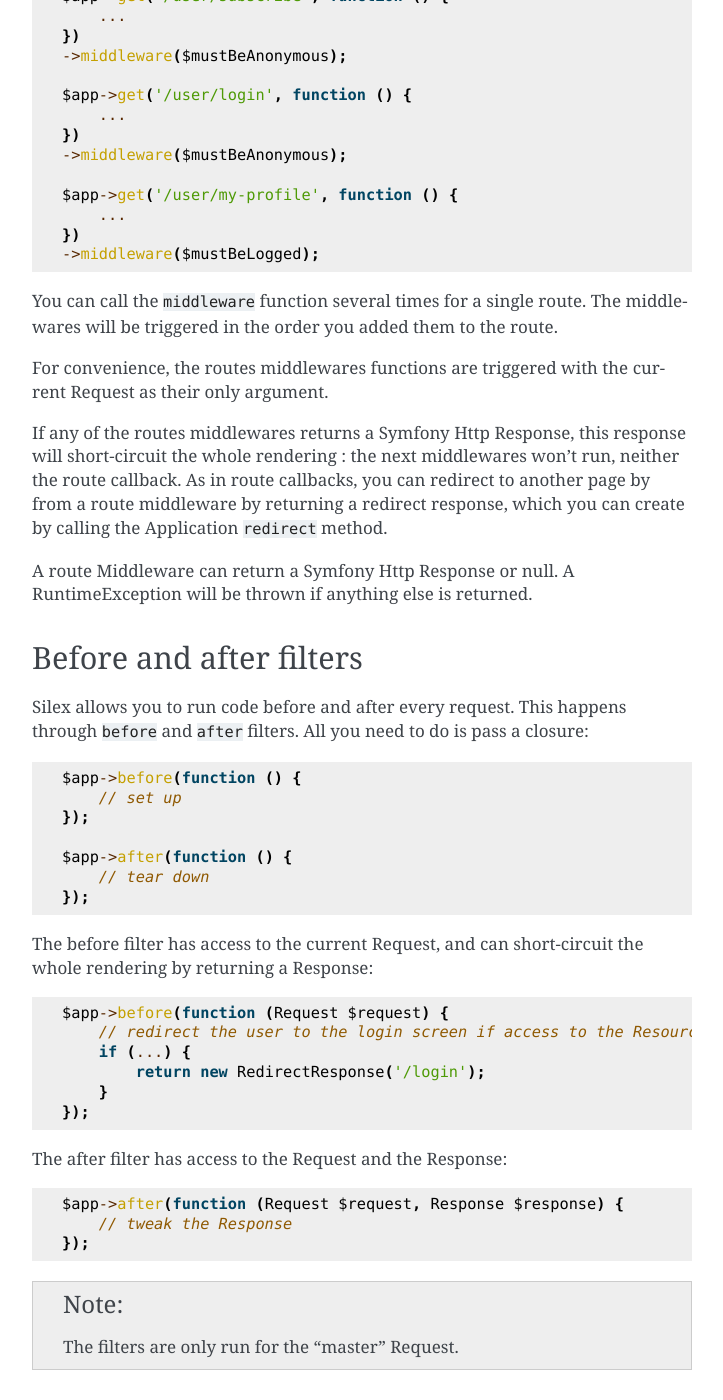
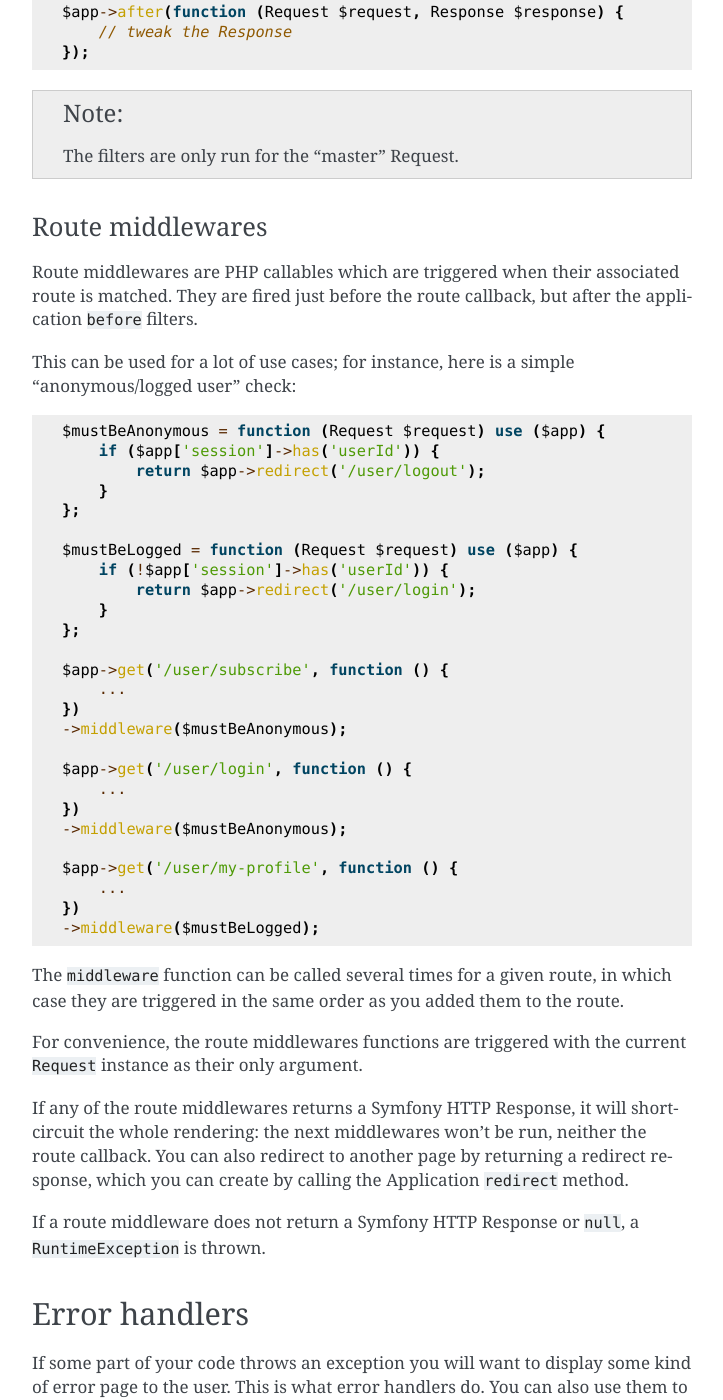
Before and after one commit to silexphp/Silex, a Sphinx documentation site: the page built from doc/usage.rst, in a window 1280 px wide and 1400 px high, scrolled down 8216 px. Shown: the whole window, without its empty margins (388-1111 px from the left). Built offline with Sphinx 7.4.7, drawn with Linux system fonts in a browser that asks for light colours; some of the changed text lies outside the part shown.

Commit message:
tweaked documentation

```diff
--- a/doc/usage.rst
+++ b/doc/usage.rst
@@ -352,63 +352,6 @@ object that is returned by the routing methods::
     It only makes sense to name routes if you use providers that make use
     of the ``RouteCollection``.
 
-Routes middlewares
-~~~~~~~~~~~~~~~~~~
-
-You can define one or more Routes Middlewares, and link them to your routes.
-Routes Middlewares are just "PHP callables" (i.e. a Closure or a
-"ClassName::methodName" string, like others Silex callbacks), which will
-be triggered when their route is matched.
-Middlewares are fired just before the route callback,
-but after Application ``before`` filters, which have precedence
- - see next section about these ``before`` filters.
-
-This mechanism can be used for a lot of use case - for example, a
-"anonymous/logged user" simple control::
-
-    $mustBeAnonymous = function (Request $request) use ($app) {
-        if ($app['session']->has('userId')) {
-            return $app->redirect('/user/logout');
-        }
-    };
-
-    $mustBeLogged = function (Request $request) use ($app) {
-        if (!$app['session']->has('userId')) {
-            return $app->redirect('/user/login');
-        }
-    };
-
-    $app->get('/user/subscribe', function () {
-        ...
-    })
-    ->middleware($mustBeAnonymous);
-
-    $app->get('/user/login', function () {
-        ...
-    })
-    ->middleware($mustBeAnonymous);
-
-    $app->get('/user/my-profile', function () {
-        ...
-    })
-    ->middleware($mustBeLogged);
-
-You can call the ``middleware`` function several times for a single route.
-The middlewares will be triggered in the order you added them to the route.
-
-For convenience, the routes middlewares functions are triggered with the current
-Request as their only argument.
-
-If any of the routes middlewares returns a Symfony Http Response, this response
-will short-circuit the whole rendering : the next middlewares won't run, neither
-the route callback.
-As in route callbacks, you can redirect to another page by from a route middleware
-by returning a redirect response, which you can create by calling the
-Application ``redirect`` method.
-
-A route Middleware can return a Symfony Http Response or null.
-A RuntimeException will be thrown if anything else is returned.
-
 Before and after filters
 ------------------------
 
@@ -442,6 +385,59 @@ The after filter has access to the Request and the Response::
 .. note::
 
     The filters are only run for the "master" Request.
+
+Route middlewares
+~~~~~~~~~~~~~~~~~
+
+Route middlewares are PHP callables which are triggered when their associated
+route is matched. They are fired just before the route callback, but after the
+application ``before`` filters.
+
+This can be used for a lot of use cases; for instance, here is a simple
+"anonymous/logged user" check::
+
+    $mustBeAnonymous = function (Request $request) use ($app) {
+        if ($app['session']->has('userId')) {
+            return $app->redirect('/user/logout');
+        }
+    };
+
+    $mustBeLogged = function (Request $request) use ($app) {
+        if (!$app['session']->has('userId')) {
+            return $app->redirect('/user/login');
+        }
+    };
+
+    $app->get('/user/subscribe', function () {
+        ...
+    })
+    ->middleware($mustBeAnonymous);
+
+    $app->get('/user/login', function () {
+        ...
+    })
+    ->middleware($mustBeAnonymous);
+
+    $app->get('/user/my-profile', function () {
+        ...
+    })
+    ->middleware($mustBeLogged);
+
+The ``middleware`` function can be called several times for a given route, in
+which case they are triggered in the same order as you added them to the
+route.
+
+For convenience, the route middlewares functions are triggered with the
+current ``Request`` instance as their only argument.
+
+If any of the route middlewares returns a Symfony HTTP Response, it will
+short-circuit the whole rendering: the next middlewares won't be run, neither
+the route callback. You can also redirect to another page by returning a
+redirect response, which you can create by calling the Application
+``redirect`` method.
+
+If a route middleware does not return a Symfony HTTP Response or ``null``, a
+``RuntimeException`` is thrown.
 
 Error handlers
 --------------
```
